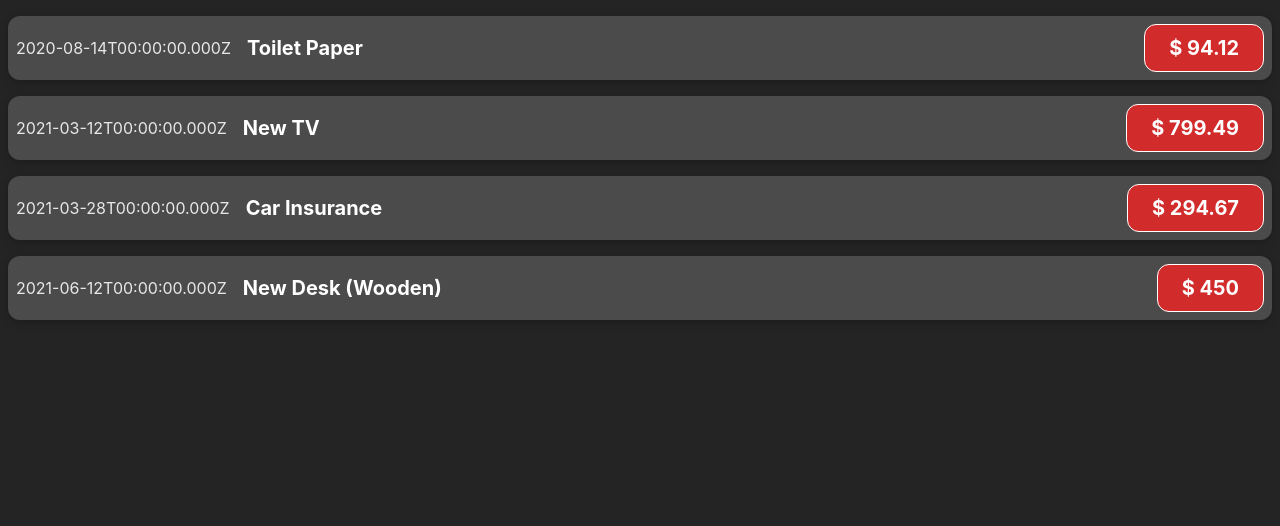
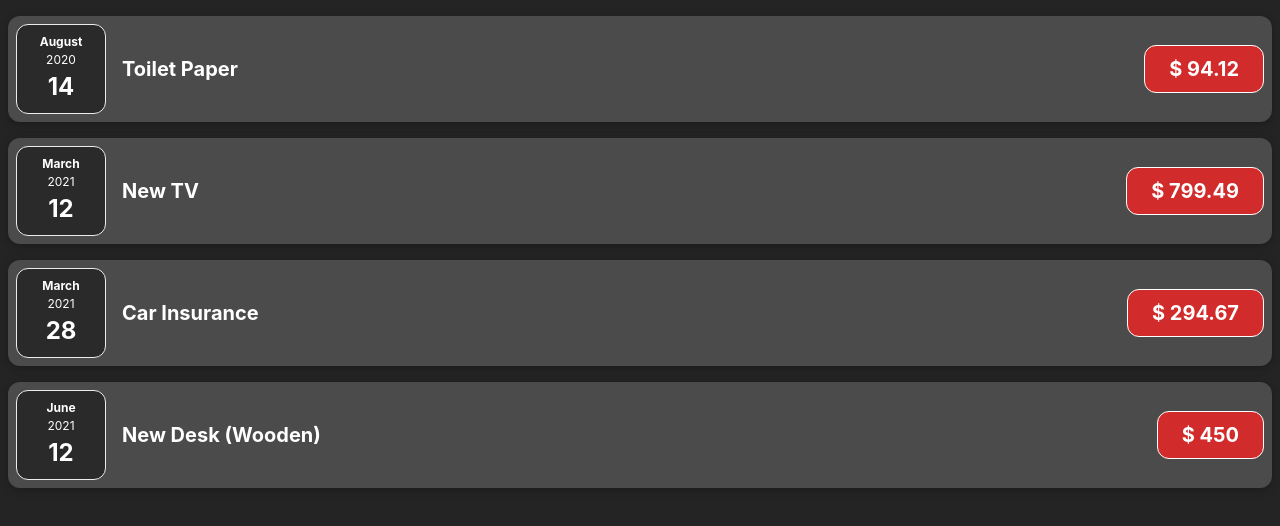
Before and after one commit to EidHachem/financial-tracker, a React (Vite) app: page / in a window 1280 px wide. Shown: the top 526 px of the page. Built offline with nearby package versions, Linux system fonts and the light colour scheme.

Commit message:
Add expense date component and styles

```diff
--- /dev/null
+++ b/src/components/ExpenseDate.css
@@ -0,0 +1,26 @@
+.expense-date {
+    display: flex;
+    flex-direction: column;
+    width: 5.5rem;
+    height: 5.5rem;
+    border: 1px solid #ececec;
+    background-color: #2a2a2a;
+    color: white;
+    border-radius: 12px;
+    align-items: center;
+    justify-content: center;
+  }
+
+  .expense-date__month {
+    font-size: 0.75rem;
+    font-weight: bold;
+  }
+
+  .expense-date__year {
+    font-size: 0.75rem;
+  }
+
+  .expense-date__day {
+    font-size: 1.5rem;
+    font-weight: bold;
+  }
--- /dev/null
+++ b/src/components/ExpenseDate.jsx
@@ -0,0 +1,17 @@
+import React from 'react'
+import './ExpenseDate.css'
+
+const ExpenseDate = ({date}) => {
+    const day = date.toLocaleString('en-US', {day: '2-digit'})
+    const month = date.toLocaleString('en-US', {month: 'long'})
+    const year = date.getFullYear()
+  return (
+    <div className='expense-date'>
+        <div className='expense-date__month'>{month}</div>
+        <div className='expense-date__year'>{year}</div>
+        <div className='expense-date__day'>{day}</div>
+    </div>
+  )
+}
+
+export default ExpenseDate
--- a/src/components/ExpenseItem.jsx
+++ b/src/components/ExpenseItem.jsx
@@ -1,4 +1,5 @@
 import React from "react";
+import ExpenseDate from "./ExpenseDate";
 import "./ExpenseItem.css";
 
 const ExpenseItem = (props) => {
@@ -6,7 +7,7 @@ const ExpenseItem = (props) => {
 
   return (
     <div className="expense-item">
-      <div>{date.toISOString()}</div>
+      <ExpenseDate date={date} />
       <div className="expense-item__description">
         <h2>{title}</h2>
         <div className="expense-item__price">$ {price}</div>
```
